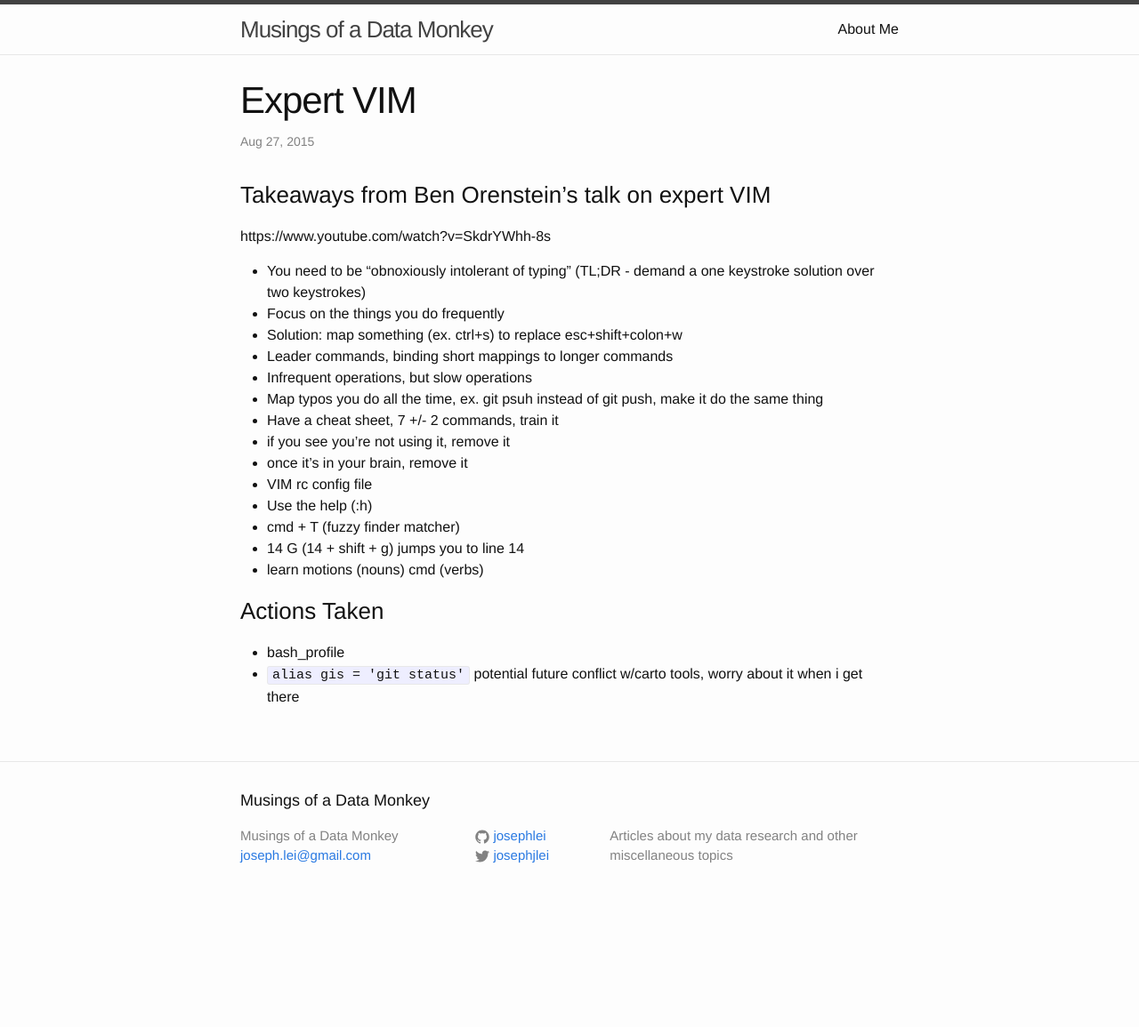
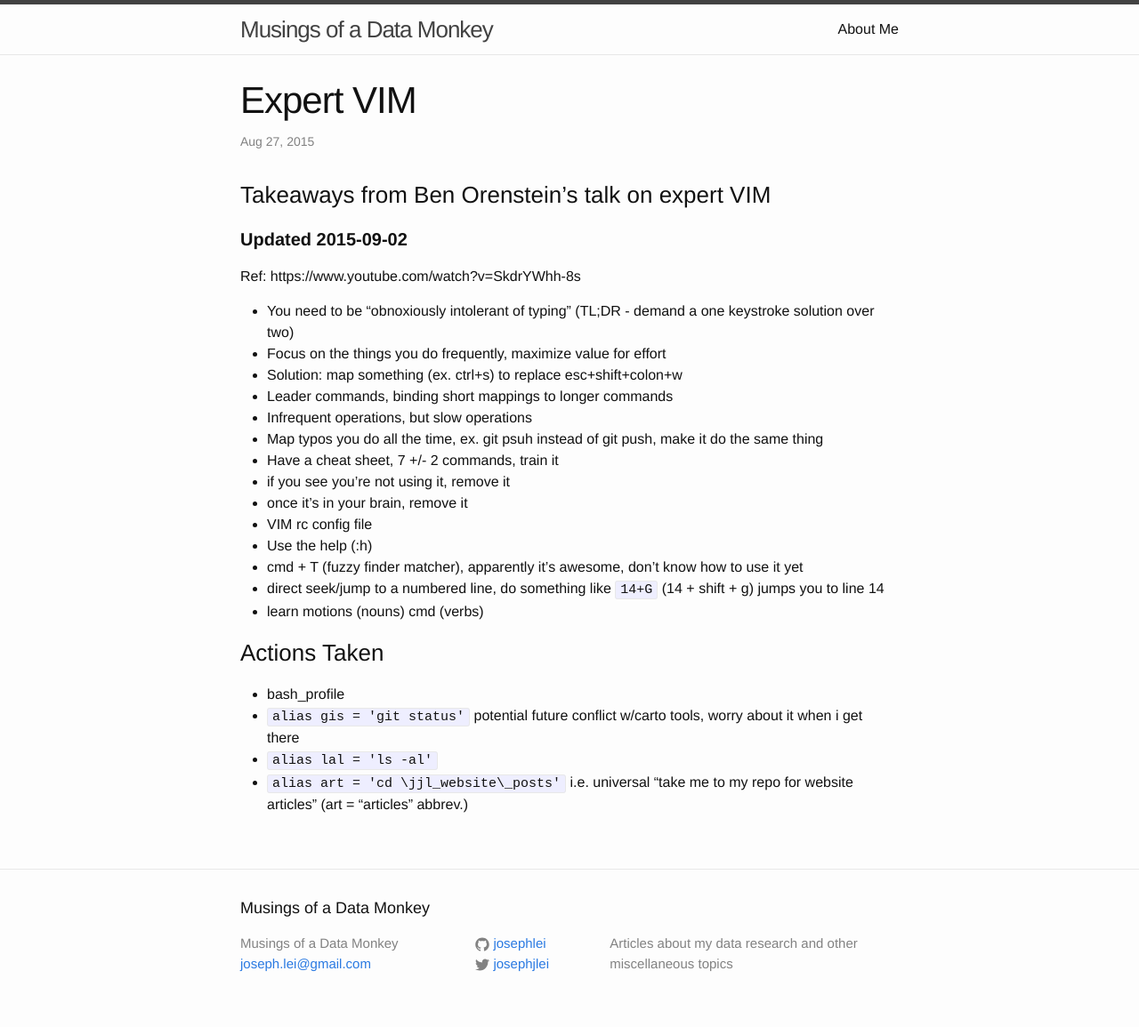
Before and after one commit to josephlei/jjl-website, a Jekyll site: the page built from _posts/2015-08-27-vim-talk.markdown, in a window 1280 px wide. Shown: the whole page at 89% size. Built offline with Jekyll 4.4.1, drawn with Linux system fonts in a browser that asks for light colours; before the commit the page ends 1034 px from its top, so only the background shows below that.

Commit message:
direct shell update

```diff
--- a/_posts/2015-08-27-vim-talk.markdown
+++ b/_posts/2015-08-27-vim-talk.markdown
@@ -8,10 +8,12 @@ published: true
 
 ###Takeaways from Ben Orenstein's talk on expert VIM
 
-https://www.youtube.com/watch?v=SkdrYWhh-8s
+####**Updated 2015-09-02**
 
-* You need to be "obnoxiously intolerant of typing" (TL;DR - demand a one keystroke solution over two keystrokes)
-* Focus on the things you do frequently
+Ref: https://www.youtube.com/watch?v=SkdrYWhh-8s
+
+* You need to be "obnoxiously intolerant of typing" (TL;DR - demand a one keystroke solution over two)
+* Focus on the things you do frequently, maximize value for effort
  * Solution: map something (ex. ctrl+s) to replace esc+shift+colon+w
  * Leader commands, binding short mappings to longer commands
  * Infrequent operations, but slow operations
@@ -21,11 +23,13 @@ https://www.youtube.com/watch?v=SkdrYWhh-8s
  * once it's in your brain, remove it
 * VIM rc config file
 * Use the help (:h)
-* cmd + T (fuzzy finder matcher)
-* 14 G (14 + shift + g) jumps you to line 14
+* cmd + T (fuzzy finder matcher), apparently it's awesome, don't know how to use it yet
+* direct seek/jump to a numbered line, do something like `14+G` (14 + shift + g) jumps you to line 14
 * learn motions (nouns) cmd (verbs)
 
 ###Actions Taken
 
 * bash_profile
  * `alias gis = 'git status'` potential future conflict w/carto tools, worry about it when i get there
+ * `alias lal = 'ls -al'`
+ * `alias art = 'cd \jjl_website\_posts'` i.e. universal "take me to my repo for website articles" (art = "articles" abbrev.)
--- a/_posts/2015-08-28-vim-notes.markdown
+++ b/_posts/2015-08-28-vim-notes.markdown
@@ -16,10 +16,12 @@ published: true
 * `G` takes you to EOF
 * `o` newline below current, Δ insert
 * `$` go to EOL
-* `A` to to EOL, Δ insert
+* `A` go to EOL, Δ insert
 * `0` go to beginning of line (BOL)
 * `I` go to BOL, Δ insert
 * `x` delete forward (eat character)
 
 * `:q!` quit (override), discard Δs
 * `:w` write Δs
+* `:wq` write Δs, quit
+* `ZZ` write Δs, quit
--- a/_posts/2015-09-01-jjl-abbreviations.markdown
+++ b/_posts/2015-09-01-jjl-abbreviations.markdown
@@ -26,3 +26,5 @@ Some of the following might be common sense, but I hope the following legend hel
 * Ps = proc SQL (SAS specific)
 * α = alpha = any lower or uppercase letter a-z or A-Z
 * str = string = any combo of characters
+* ref = reference
+* re = regarding, "subject of conversation" (ex. contact me re: last week's agenda items)
```
